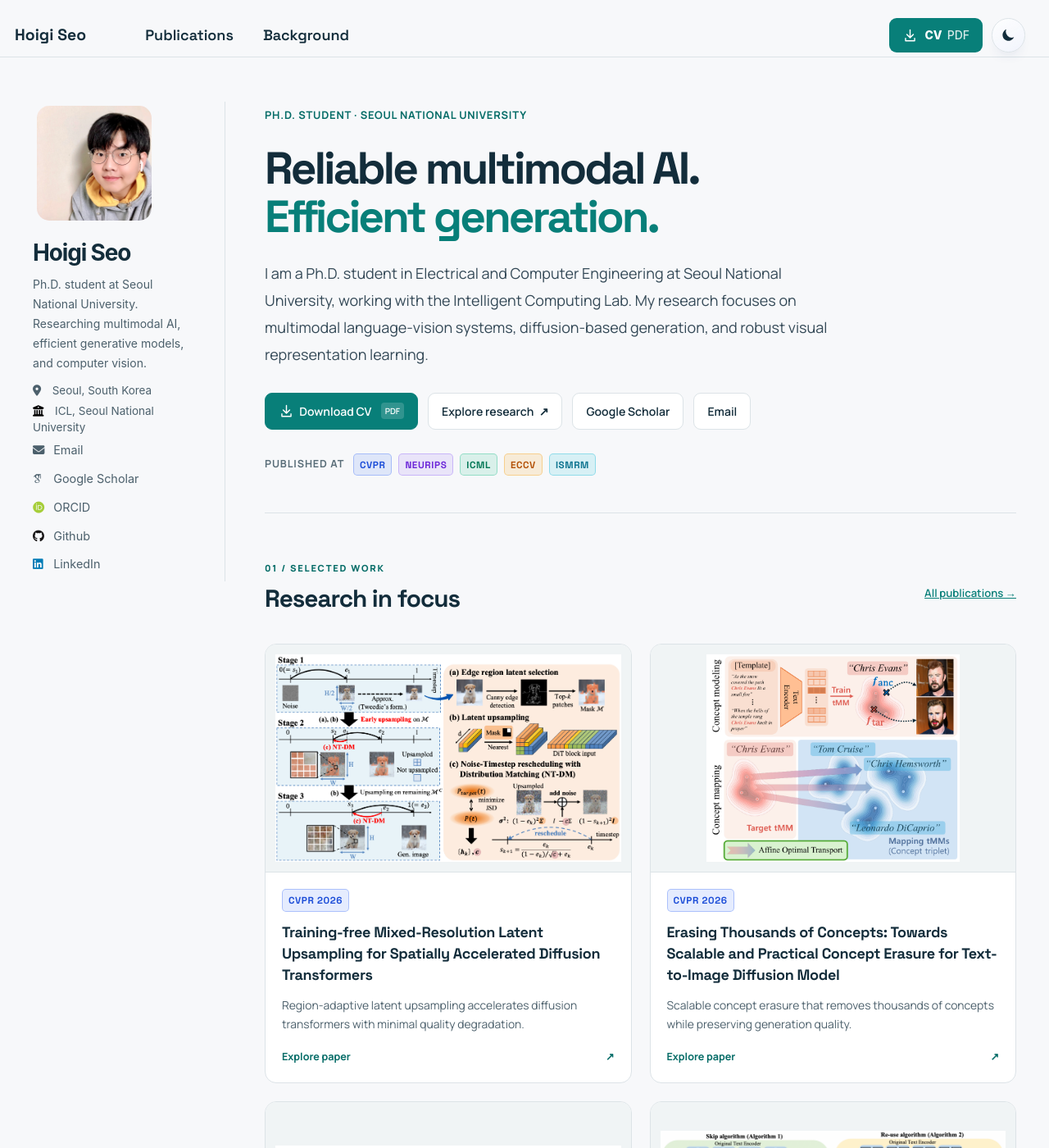
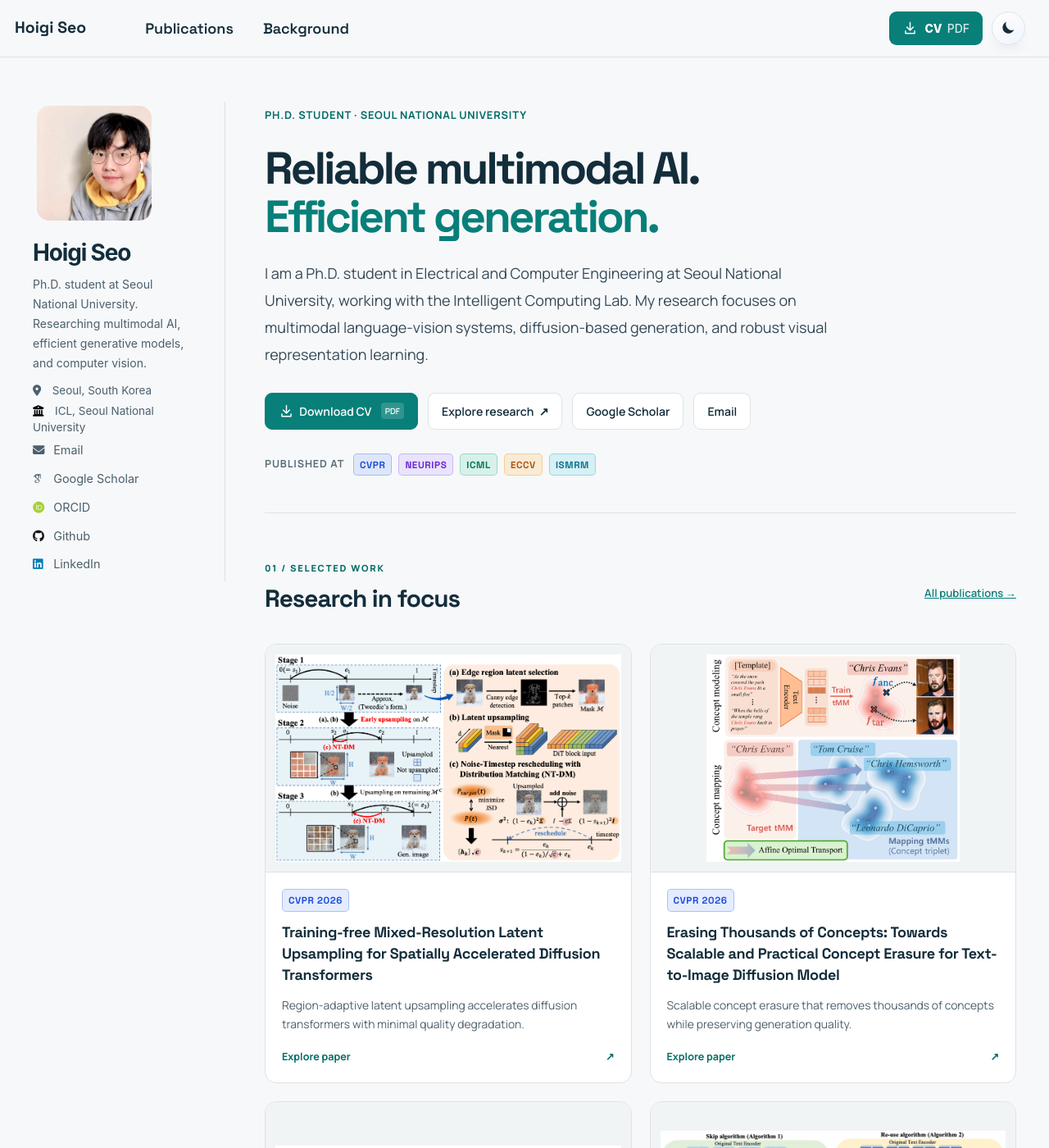
Before and after one commit to seohoiki3215/seohoiki3215.github.io, a Jekyll site: the page built from _pages/about.md, in a window 1280 px wide and 1400 px high. Shown: the whole window at 82% size. Built offline with Jekyll 4.4.1, drawn with Linux system fonts in a browser that asks for light colours; some web fonts are replaced.

Commit message:
edit upper bar

```diff
--- a/_includes/download-icon.html
+++ b/_includes/download-icon.html
@@ -1 +1 @@
-<svg class="download-icon" viewBox="0 0 24 24" fill="none" stroke="currentColor" stroke-width="1.8" stroke-linecap="round" stroke-linejoin="round" aria-hidden="true"><path d="M12 3v12m-5-5 5 5 5-5M5 16v4h14v-4"/></svg>
+<svg class="download-icon" width="19" height="19" viewBox="0 0 24 24" fill="none" stroke="currentColor" stroke-width="1.8" stroke-linecap="round" stroke-linejoin="round" aria-hidden="true"><path d="M12 3v12m-5-5 5 5 5-5M5 16v4h14v-4"/></svg>
--- a/_includes/head.html
+++ b/_includes/head.html
@@ -24,6 +24,8 @@
 </script>
 
 <!-- For all browsers -->
-<link rel="stylesheet" href="{{ base_path }}/assets/css/main.css">
+{% comment %}A fresh URL per build keeps cached CSS in sync with the deployed HTML.{% endcomment %}
+{% assign asset_version = site.time | date: '%s' %}
+<link rel="stylesheet" href="{{ base_path }}/assets/css/main.css?v={{ asset_version }}">
 
 <meta http-equiv="cleartype" content="on">
--- a/_includes/scripts.html
+++ b/_includes/scripts.html
@@ -1,4 +1,5 @@
-<script src="{{ base_path }}/assets/js/main.min.js"></script>
-<script src="{{ base_path }}/assets/js/liquid-glass.js"></script>
+{% assign asset_version = site.time | date: '%s' %}
+<script src="{{ base_path }}/assets/js/main.min.js?v={{ asset_version }}"></script>
+<script src="{{ base_path }}/assets/js/liquid-glass.js?v={{ asset_version }}"></script>
 
 {% include analytics.html %}
--- a/_sass/_research-refresh.scss
+++ b/_sass/_research-refresh.scss
@@ -37,6 +37,7 @@ body { background: var(--portfolio-bg); line-height: 1.65; }
 body::before, body::after, .liquid-hero::before, .liquid-hero::after { display: none; }
 .masthead { border-color: var(--portfolio-line); box-shadow: none; }
 .masthead__inner-wrap { max-width: 1440px; }
+.masthead .masthead__inner-wrap { height: 100%; padding-top: 0; padding-bottom: 0; }
 .download-icon { width: 19px; height: 19px; flex-shrink: 0; }
 .header-cv { display: inline-flex; gap: 8px; align-items: center; flex-shrink: 0; padding: 9px 16px; border-radius: 9px; background: #087f79; color: #fff; font-size: 14px; font-weight: 800; }
 .header-cv:hover { color: #fff; background: #05625e; }
```
